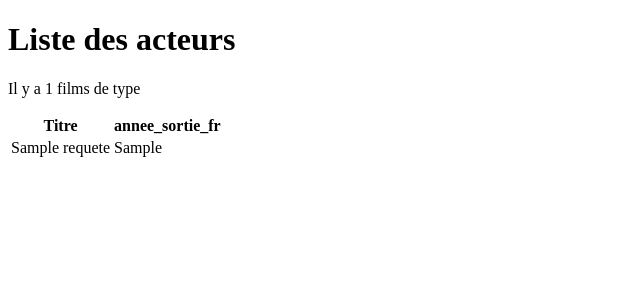
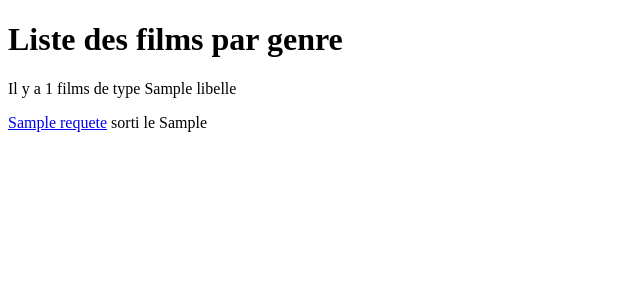
Before and after one commit to Hamdi-Abdelmaksoud/CINEMA, a PHP site: template view/genre.php in a window 1280 px wide. Shown: the part 88-388 px from the top of the page, without its empty margins (0-640 px from the left). Run offline with PHP 8.4, Linux system fonts and the light colour scheme; the template is opened without the code that fills it: most values are stand-ins (such as "Sample title", 1, 10 or a date in 2020).

Commit message:
modifier info film+méthode genre

```diff
--- a/index.php
+++ b/index.php
@@ -31,5 +31,7 @@ if (isset($_GET["action"])) //appel suivant la requete demandée
             break;
         case 'infoRole':
             $ctrlCinema->infoRole($_GET["id"]);
+            case 'genre':
+                $ctrlCinema->genre($_GET["id"]);
     }
 }
--- a/view/genre.php
+++ b/view/genre.php
@@ -1,31 +1,22 @@
 <?php
 
-ob_start(); ?>
+ob_start();
+$genre=$requete->fetchAll();
+$type=$requetelibelle->fetch();?>
 
-<p class="uk-label uk-label-warning">Il y a <?= $requete->rowCount() ?> films de type </p>
+<p class="uk-label uk-label-warning">Il y a <?= $requete->rowCount() ?> films de type <?=$type["libelle"] ?></p>
+<?php
+foreach($genre as $film)
+{?>
+<a href="index.php?action=infofilm&id=.<?=$film["id_film"] ?>"><?=$film["titre"]."</a> sorti le ".$film["annee_sortie_fr"]."<br>" ?>
+<?php } ?>
+
+
+
 <table class="uk-table uk-table-striped">
-    <thead>
-        <tr>
-            <th>Titre</th>
-            <th>annee_sortie_fr</th>
-
-        </tr>
-    </thead>
-    <tbody>
-        <?php
-        foreach ($requete->fetchAll() as $genre) { ?>
-            <tr>
-                <td><?= $genre["titre"] ?></td>
-                <td><?= $genre["annee_sortie_fr"] ?></td>
-
-            </tr>
-        <?php } ?>
-
-    </tbody>
-</table>
 
 <?php
 $titre = "Films";
-$titre_secondaire = "Liste des acteurs";
+$titre_secondaire = "Liste des films par genre";
 $contenu = ob_get_clean();
 require "view/template.php"; ?>
```
Also changed, not shown: controller/CinemaController.php (+28 -13 lines), view/infofilm.php (+12 -12 lines).
